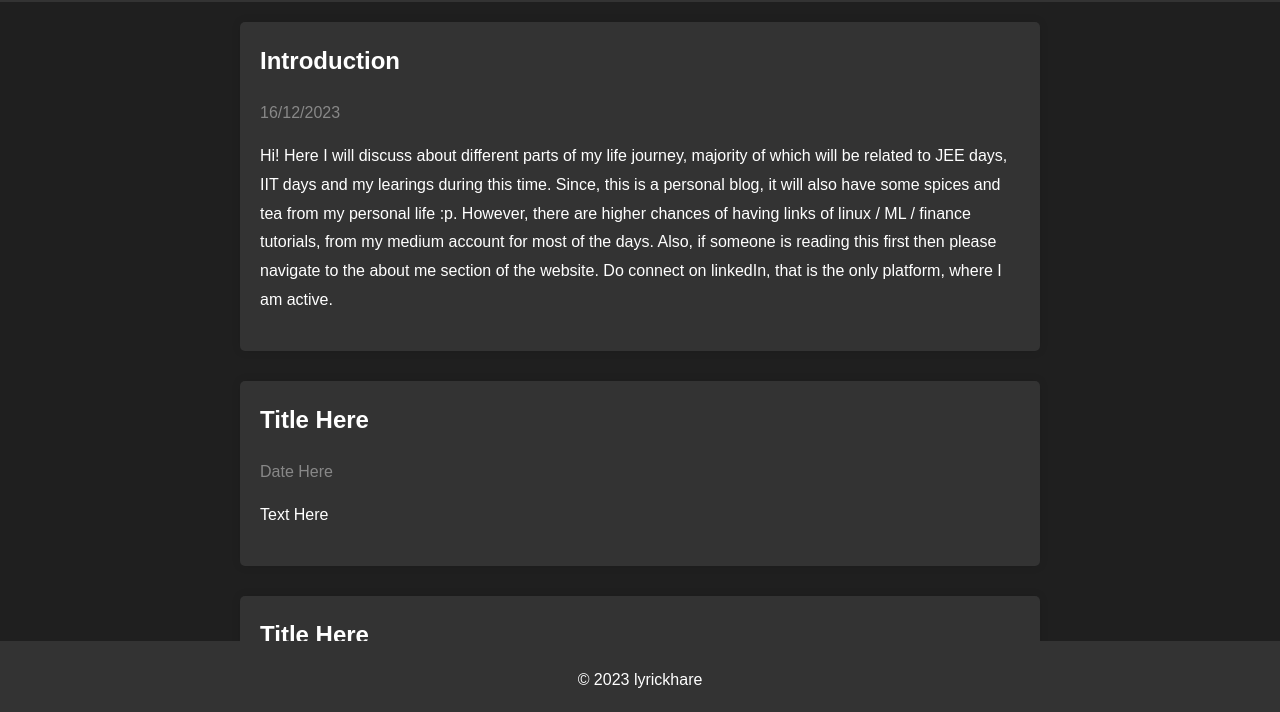
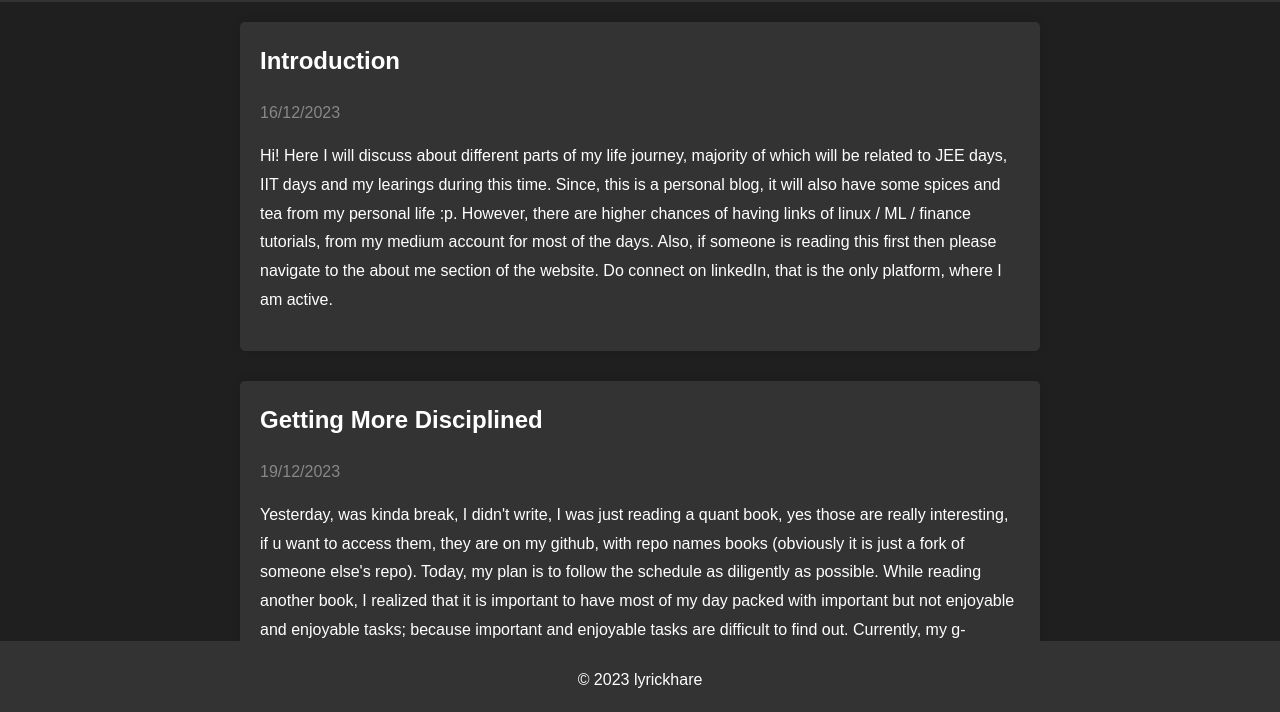
Before and after one commit to lyrickhare/lyrickhare.github.io, a plain HTML site: page blogPersonal.html in a window 1280 px wide. Shown: the part 81-793 px from the top of the page. Drawn offline with Linux system fonts and the light colour scheme.

Commit message:
added blog 2

```diff
--- a/blogPersonal.html
+++ b/blogPersonal.html
@@ -94,9 +94,12 @@ footer {
                 that is the only platform, where I am active.
             </p>
         </article><article class="blog-post">
-            <h2 class="post-title">Title Here</h2>
-            <p class="post-date">Date Here</p>
-            <p class="post-text">Text Here</p>
+            <h2 class="post-title">Getting More Disciplined</h2>
+            <p class="post-date">19/12/2023</p>
+            <p class="post-text">
+		Yesterday, was kinda break, I didn't write, I was just reading a quant book, yes those are really interesting, if u want to access them, they are on my github, with repo names books (obviously it is just a fork of someone else's repo). Today, my plan is to follow the schedule as diligently as possible. While reading another book, I realized that it is important to have most of my day packed with important but not enjoyable and enjoyable tasks; because important and enjoyable tasks are difficult to find out. Currently, my g-calendar is filled with important but not enjoyable tasks, so, either I need to make my current important tasks enjoyable or need to findout some tasks that are enjoyable. I also discovered that I really enjoy riding bike / cycle (not sure about car cz never drove one); but I am thinking to pursue music (especially guitar), 1st cz it looks cool and  2nd it inculcates discipline. I already have a guitar, so I don't have to make a new investment on a instrument, the only investment is time.
+
+	    </p>
         </article><article class="blog-post">
             <h2 class="post-title">Title Here</h2>
             <p class="post-date">Date Here</p>
```
